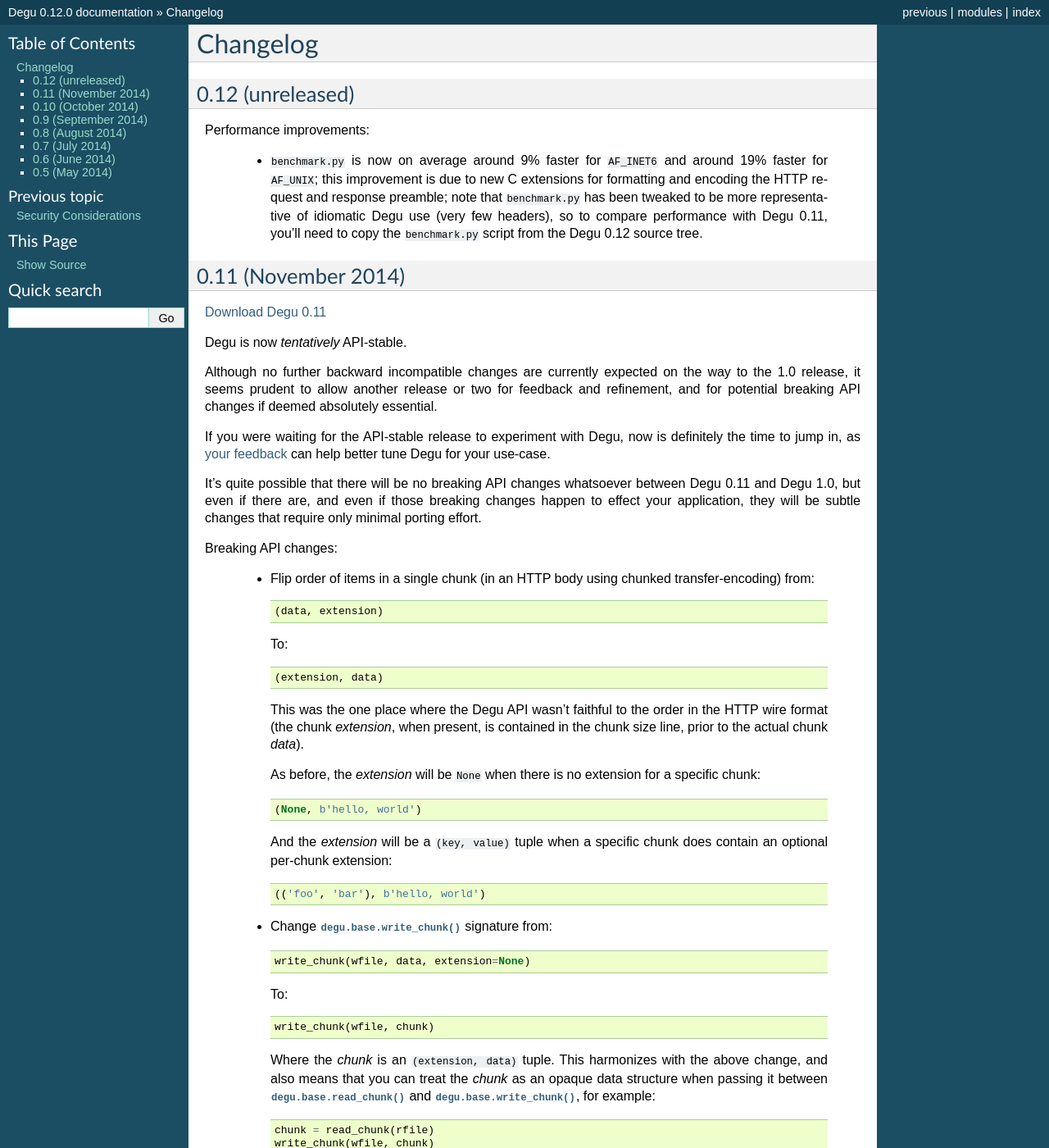
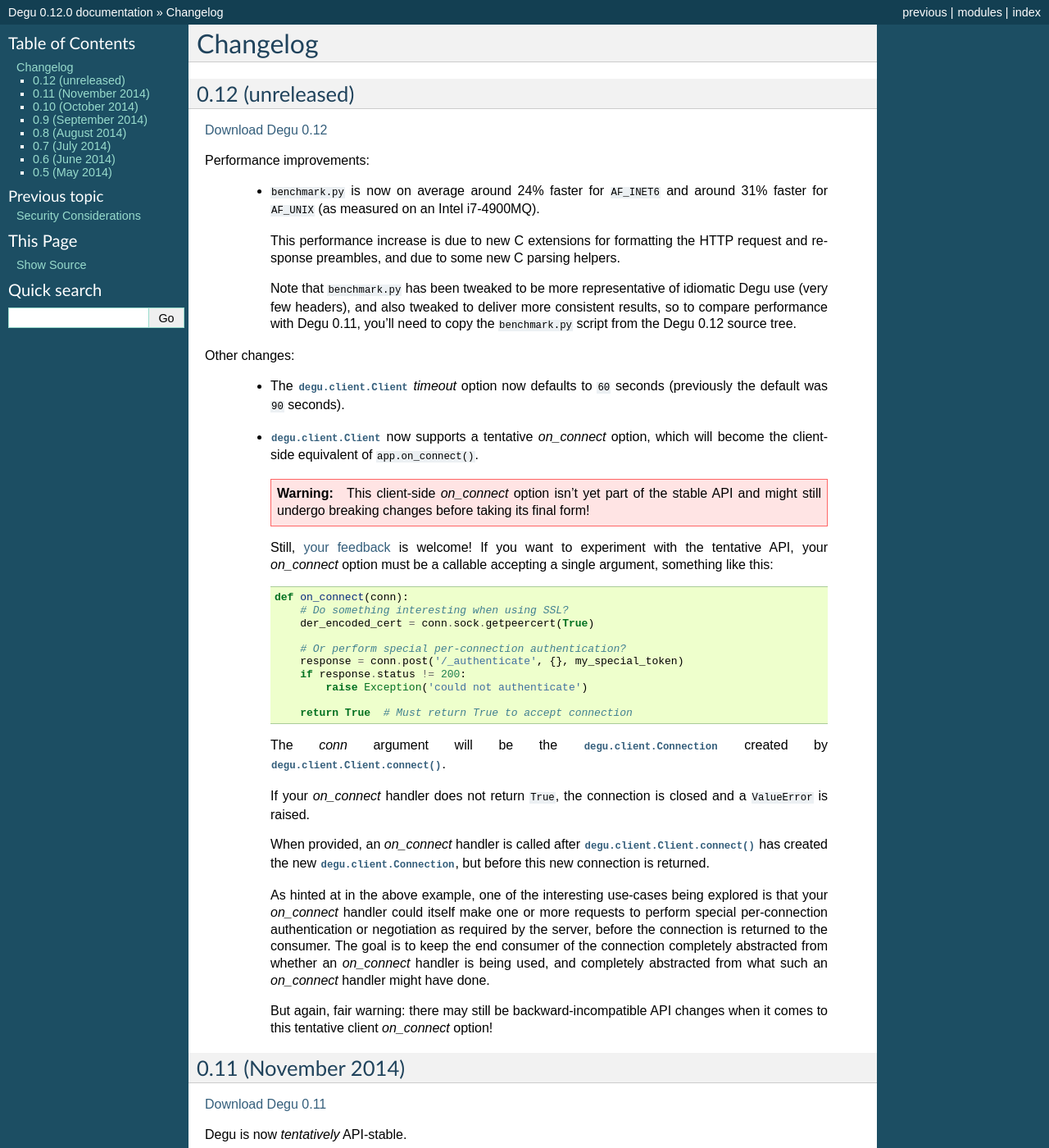
Before and after one commit to json420/degu, a Sphinx documentation site: the page built from doc/changelog.rst, in a window 1280 px wide and 1400 px high. Shown: the whole window at 82% size. Built offline with Sphinx 7.4.7, drawn with Linux system fonts in a browser that asks for light colours.

Commit message:
changelog.rst: update with final 0.12 vs 0.11 benchmark.py results; document changed Client timeout default; document tentative Client on_connect() option

```diff
--- a/doc/changelog.rst
+++ b/doc/changelog.rst
@@ -4,15 +4,76 @@ Changelog
 0.12 (unreleased)
 -----------------
 
+`Download Degu 0.12`_
+
 Performance improvements:
 
-    *   ``benchmark.py`` is now on average around 9% faster for ``AF_INET6`` and
-        around 19% faster for ``AF_UNIX``; this improvement is due to new C
-        extensions for formatting and encoding the HTTP request and response
-        preamble; note that ``benchmark.py`` has been tweaked to be more
-        representative of idiomatic Degu use (very few headers), so to compare
-        performance with Degu 0.11, you'll need to copy the ``benchmark.py``
-        script from the Degu 0.12 source tree.
+    *   ``benchmark.py`` is now on average around 24% faster for ``AF_INET6``
+        and around 31% faster for ``AF_UNIX`` (as measured on an Intel
+        i7-4900MQ).
+
+        This performance increase is due to new C extensions for formatting the
+        HTTP request and response preambles, and due to some new C parsing
+        helpers.
+
+        Note that ``benchmark.py`` has been tweaked to be more representative of
+        idiomatic Degu use (very few headers), and also tweaked to deliver more
+        consistent results, so to compare performance with Degu 0.11, you'll
+        need to copy the ``benchmark.py`` script from the Degu 0.12 source tree.
+
+
+Other changes:
+
+    *   The :class:`degu.client.Client` *timeout* option now defaults to ``60``
+        seconds (previously the default was ``90`` seconds).
+
+    *   :class:`degu.client.Client` now supports a tentative *on_connect*
+        option, which will become the client-side equivalent of
+        ``app.on_connect()``.
+
+        .. warning::
+
+            This client-side *on_connect* option isn't yet part of the stable
+            API and might still undergo breaking changes before taking its final
+            form!
+
+        Still, `your feedback`_ is welcome!  If you want to experiment with the
+        tentative API, your *on_connect* option must be a callable accepting a
+        single argument, something like this::
+
+            def on_connect(conn):
+                # Do something interesting when using SSL?
+                der_encoded_cert = conn.sock.getpeercert(True)
+
+                # Or perform special per-connection authentication?
+                response = conn.post('/_authenticate', {}, my_special_token)
+                if response.status != 200:
+                    raise Exception('could not authenticate')
+
+                return True  # Must return True to accept connection
+
+        The *conn* argument will be the :class:`degu.client.Connection` created
+        by :meth:`degu.client.Client.connect()`.
+
+        If your *on_connect* handler does not return ``True``, the connection is
+        closed and a ``ValueError`` is raised.
+
+        When provided, an *on_connect* handler is called after
+        :meth:`degu.client.Client.connect()` has created the new
+        :class:`degu.client.Connection`, but before this new connection is
+        returned.
+
+        As hinted at in the above example, one of the interesting use-cases
+        being explored is that your *on_connect* handler could itself make one
+        or more requests to perform special per-connection authentication or
+        negotiation as required by the server, before the connection is returned
+        to the consumer.  The goal is to keep the end consumer of the connection
+        completely abstracted from whether an *on_connect* handler is being
+        used, and completely abstracted from what such an *on_connect* handler
+        might have done.
+
+        But again, fair warning: there may still be backward-incompatible API
+        changes when it comes to this tentative client *on_connect* option!
 
 
 
@@ -901,6 +962,7 @@ Two things motivated these breaking API changes:
 
 
 
+.. _`Download Degu 0.12`: https://launchpad.net/degu/+milestone/0.12
 .. _`Download Degu 0.11`: https://launchpad.net/degu/+milestone/0.11
 .. _`Download Degu 0.10`: https://launchpad.net/degu/+milestone/0.10
 .. _`Download Degu 0.9`: https://launchpad.net/degu/+milestone/0.9
--- a/doc/degu.client.rst
+++ b/doc/degu.client.rst
@@ -191,7 +191,7 @@ using a connection, although this will likewise be done automatically when a
 
         The client socket timeout in seconds, or ``None`` for no timeout.
 
-        The default is ``90`` second, but you can override this using the
+        The default is ``60`` second, but you can override this using the
         *timeout* keyword option.
 
         :meth:`Client.create_socket()` sets the socket timeout to
@@ -291,7 +291,7 @@ Default values:
     Option          Attribute                  Default value
     ==============  =========================  ==================================
     ``host``        :attr:`Client.host`        derived from :ref:`client-address`
-    ``timeout``     :attr:`Client.timeout`     ``90``
+    ``timeout``     :attr:`Client.timeout`     ``60``
     ``bodies``      :attr:`Client.bodies`      :attr:`degu.base.bodies`
     ==============  =========================  ==================================
 
```
Also changed, not shown: 2 other files.
